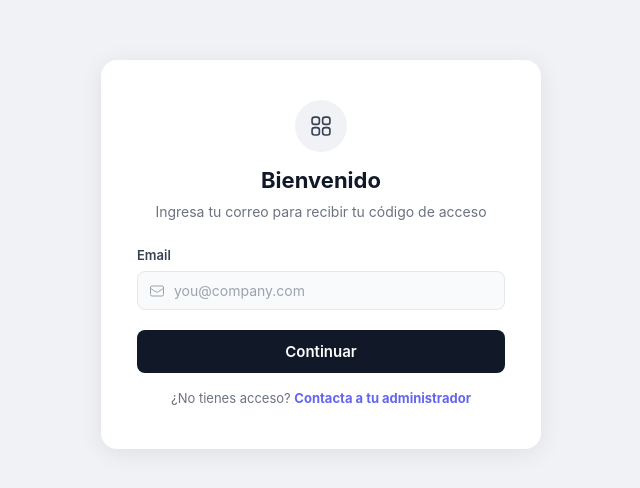
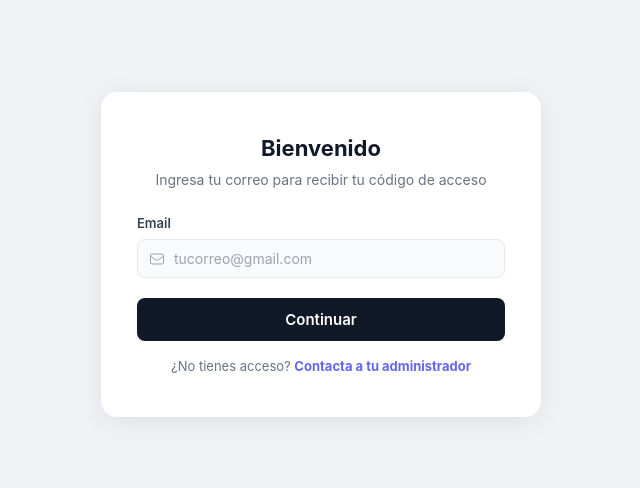
Before and after one commit to AlK1DO/crm_basico, a React (Vite) app: page /login in a window 1280 px wide. Shown: the part 146-634 px from the top of the page, without its empty margins (319-959 px from the left). Built offline with nearby package versions, Linux system fonts and the light colour scheme; no server answers.

Commit message:
feat: proyecto completo BigData CRM

```diff
--- a/src/pages/auth/Login.tsx
+++ b/src/pages/auth/Login.tsx
@@ -29,14 +29,6 @@ export default function Login() {
   return (
     <div className={styles.wrapper}>
       <div className={styles.card}>
-        <div className={styles.iconBox}>
-          <svg viewBox="0 0 24 24" fill="none" stroke="currentColor" strokeWidth={1.5}>
-            <path strokeLinecap="round" strokeLinejoin="round"
-              d="M3.75 6A2.25 2.25 0 016 3.75h2.25A2.25 2.25 0 0110.5 6v2.25a2.25 2.25 0 01-2.25 2.25H6a2.25 2.25 0 01-2.25-2.25V6zM3.75 15.75A2.25 2.25 0 016 13.5h2.25a2.25 2.25 0 012.25 2.25V18a2.25 2.25 0 01-2.25 2.25H6A2.25 2.25 0 013.75 18v-2.25zM13.5 6a2.25 2.25 0 012.25-2.25H18A2.25 2.25 0 0120.25 6v2.25A2.25 2.25 0 0118 10.5h-2.25a2.25 2.25 0 01-2.25-2.25V6zM13.5 15.75a2.25 2.25 0 012.25-2.25H18a2.25 2.25 0 012.25 2.25V18A2.25 2.25 0 0118 20.25h-2.25A2.25 2.25 0 0113.5 18v-2.25z"
-            />
-          </svg>
-        </div>
-
         <h1 className={styles.title}>Bienvenido</h1>
         <p className={styles.subtitle}>Ingresa tu correo para recibir tu código de acceso</p>
 
@@ -53,7 +45,7 @@ export default function Login() {
                 id="email"
                 type="email"
                 className={styles.input}
-                placeholder="you@company.com"
+                placeholder="tucorreo@gmail.com"
                 value={email}
                 onChange={(e) => setEmail(e.target.value)}
                 autoComplete="email"
```
